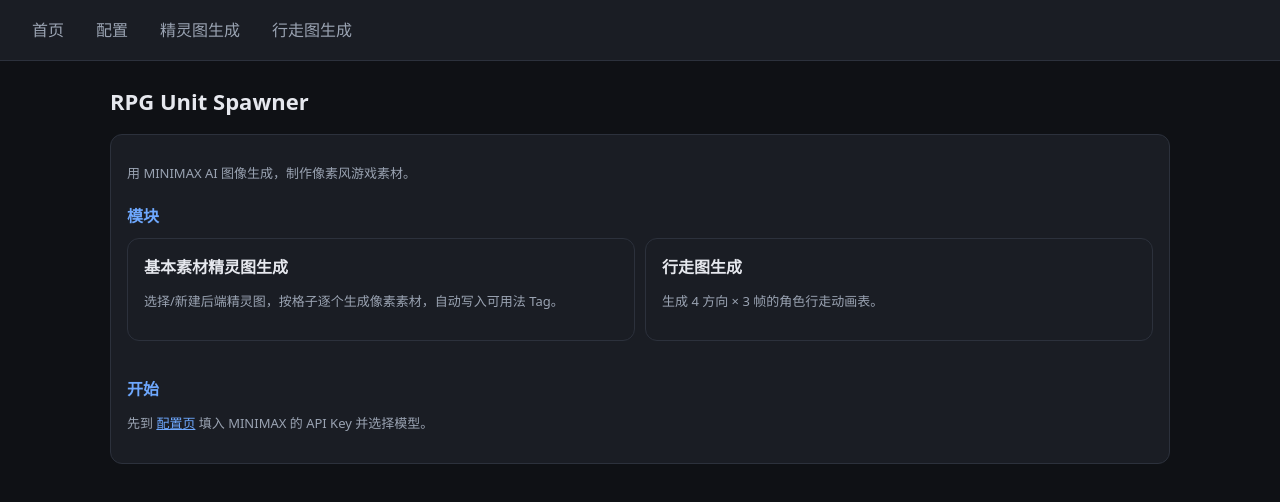
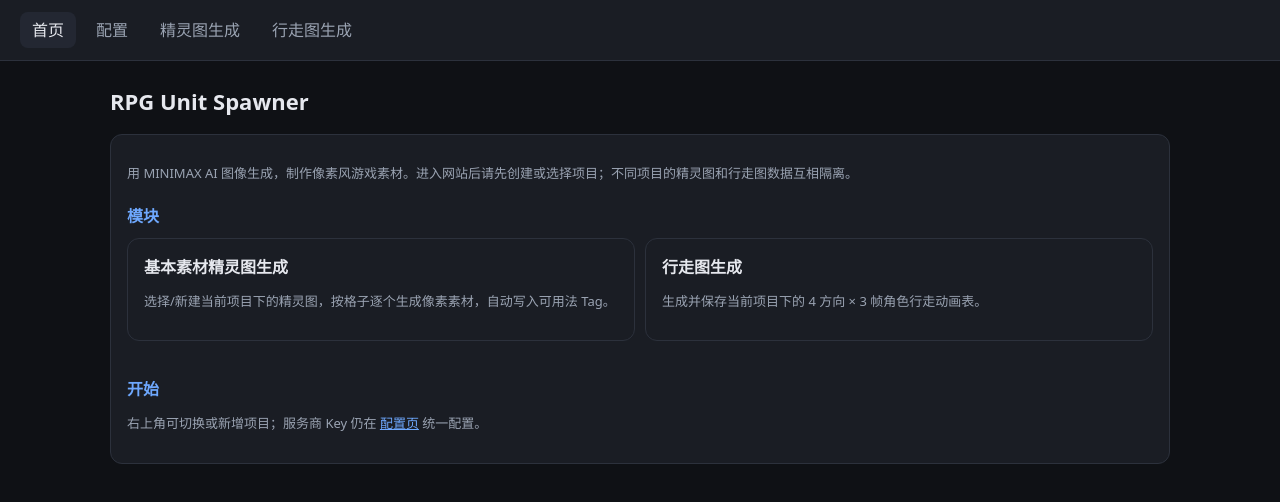
Before and after one commit to Voro123/RPG-Unit-Spawner, a website: page public/index.html in a window 1280 px wide. Drawn offline with Linux system fonts and the light colour scheme; no server answers.

Commit message:
Require project on home page

```diff
--- a/public/index.html
+++ b/public/index.html
@@ -8,7 +8,7 @@
 </head>
 <body>
   <nav>
-    <a href="/">首页</a>
+    <a href="/" class="active">首页</a>
     <a href="/config.html">配置</a>
     <a href="/sprite.html">精灵图生成</a>
     <a href="/walk.html">行走图生成</a>
@@ -16,21 +16,23 @@
   <div class="container">
     <h1>RPG Unit Spawner</h1>
     <div class="card">
-      <p class="muted">用 MINIMAX AI 图像生成，制作像素风游戏素材。</p>
+      <p class="muted">用 MINIMAX AI 图像生成，制作像素风游戏素材。进入网站后请先创建或选择项目；不同项目的精灵图和行走图数据互相隔离。</p>
       <h2>模块</h2>
       <div class="row">
         <a class="card" href="/sprite.html" style="flex:1;min-width:240px;text-decoration:none;color:inherit">
           <strong>基本素材精灵图生成</strong>
-          <p class="muted">选择/新建后端精灵图，按格子逐个生成像素素材，自动写入可用法 Tag。</p>
+          <p class="muted">选择/新建当前项目下的精灵图，按格子逐个生成像素素材，自动写入可用法 Tag。</p>
         </a>
         <a class="card" href="/walk.html" style="flex:1;min-width:240px;text-decoration:none;color:inherit">
           <strong>行走图生成</strong>
-          <p class="muted">生成 4 方向 × 3 帧的角色行走动画表。</p>
+          <p class="muted">生成并保存当前项目下的 4 方向 × 3 帧角色行走动画表。</p>
         </a>
       </div>
       <h2>开始</h2>
-      <p class="muted">先到 <a href="/config.html" style="color:var(--accent)">配置页</a> 填入 MINIMAX 的 API Key 并选择模型。</p>
+      <p class="muted">右上角可切换或新增项目；服务商 Key 仍在 <a href="/config.html" style="color:var(--accent)">配置页</a> 统一配置。</p>
     </div>
   </div>
+  <script src="/project.js"></script>
+  <script>Project.init({ requireProject: true });</script>
 </body>
 </html>
```
